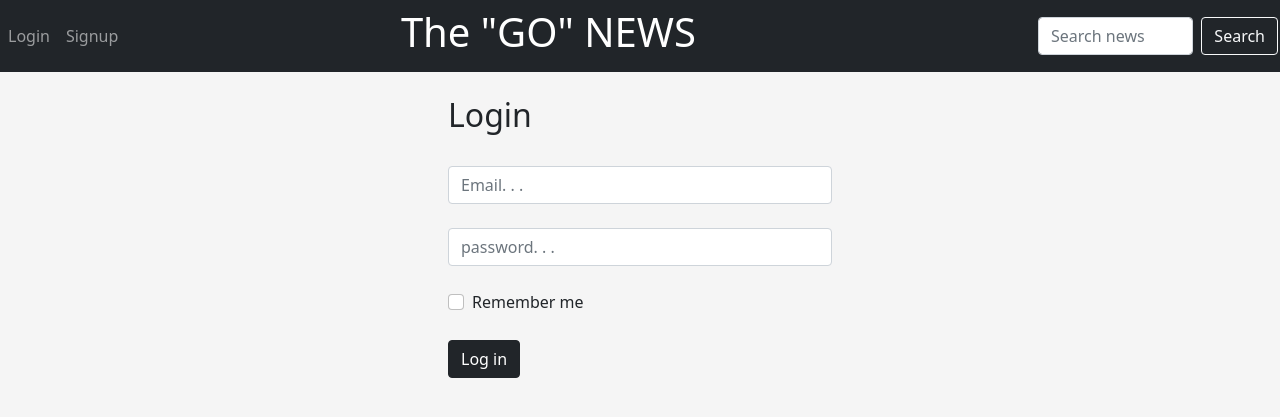
After one commit to glllom/news_portal, a Flask app: page /login in a window 1280 px wide. The commit adds this page. Shown: the top 417 px of the page. Run offline with Flask 2, Linux system fonts and the light colour scheme.

Commit message:
user_data, forms, weather: completed

```diff
--- a/app/forms.py
+++ b/app/forms.py
@@ -1,5 +1,5 @@
 from flask_wtf import FlaskForm
-from wtforms import StringField, EmailField, SubmitField, PasswordField
+from wtforms import StringField, EmailField, SubmitField, PasswordField, BooleanField
 from wtforms.validators import InputRequired, Email, EqualTo, Length
 
 
@@ -7,7 +7,7 @@ class RegistrationForm(FlaskForm):
     firstname = StringField("First Name: ", validators=[InputRequired('Please input your name.')])
     lastname = StringField("Last Name: ", validators=[InputRequired('Please input your last name.')])
     password = PasswordField("Password: ", validators=[InputRequired('Please input your password.'),
-                                                       Length(min=6, max=12, message="Length must be 6-12 symbols")])
+                                                       Length(min=6, max=16, message="Length must be 6-16 symbols")])
     confirm_password = PasswordField("Confirm Password: ", validators=[InputRequired('Please confirm your password.'),
                                                                    EqualTo('password', 'Passwords do not match.')])
     email = EmailField("Email: ", validators=[InputRequired('Please input your email.'), Email("Email incorrect")])
@@ -19,5 +19,6 @@ class RegistrationForm(FlaskForm):
 class LoginForm(FlaskForm):
     email = EmailField("Email: ", validators=[InputRequired('Please input your email.'), Email("Email incorrect")])
     password = PasswordField("Password: ", validators=[InputRequired('Please input your password.'),
-                                                       Length(min=6, max=12, message="Length must be 6-12 symbols")])
+                                                       Length(min=6, max=16, message="Length must be 6-16 symbols")])
+    remember = BooleanField('Remember me')
     submit = SubmitField("Log in")
--- a/app/routes.py
+++ b/app/routes.py
@@ -1,14 +1,70 @@
 from flask import flash, redirect, render_template, request, url_for
 from app import app, db
-from app.api import data_dict, get_news
-from app.forms import RegistrationForm
+from app.api import data_dict, find_city_id, get_news
+from app.forms import RegistrationForm, LoginForm
 from app.models import User_data
+from flask_login import LoginManager, login_user, login_required, logout_user
 
 
-@app.route('/', methods=['GET', 'POST'])
-def refresh_all(word=''):
+login_manager = LoginManager()
+login_manager.init_app(app)
+login_manager.login_view = 'login'
+
+@login_manager.user_loader
+def load_user(user_id):
+    return User_data.query.get(int(user_id))
+
+@app.route('/')
+def index(word=''):
+    get_news(word)
+    return render_template('index.html', data_dict=data_dict)
+
+
+
+
+@app.route('/login', methods=['GET', 'POST'])
+def login():
+    form = LoginForm()
+
+    if form.validate_on_submit():
+        user = User_data.query.filter_by(email=form.email.data).first()
+        city = find_city_id(user.location)
+        if user:
+            if user.password == form.password.data:
+                login_user(user, remember=form.remember.data)
+                return redirect(url_for('personalized_news', city_id=city))
+        flash('Invalid username or password')
+
+    return render_template('login.html', form=form)
+
+
+@app.route('/personalized_news/<city_id>')
+@login_required
+def personalized_news(city_id, word=''):
+    get_news(word)
+    return render_template('personalized_news.html', data_dict=data_dict, weather = city_id)
+
+
+@app.route('/signup', methods=['GET', 'POST'])
+def signup(word=''):
     get_news(word)
     form = RegistrationForm()
     if form.validate_on_submit():
-        return redirect(url_for('refresh_all'))
-    return render_template('index.html', data_dict=data_dict, form=form, current_user=current_user)
+        new_user = User_data(firstname=form.firstname.data, lastname=form.lastname.data, email=form.email.data, location=form.location.data, language=form.language.data, password=form.password.data,)
+
+        db.session.add(new_user)
+        db.session.commit()
+
+        flash('New user has been created!')
+        return redirect(url_for('login'))
+
+    return render_template('signup.html', form=form)
+
+
+
+
+@app.route('/logout')
+@login_required
+def logout():
+    logout_user()
+    return redirect(url_for('index'))
--- a/app/static/style.css
+++ b/app/static/style.css
@@ -20,8 +20,27 @@
 body {
     background-color: whitesmoke;
 }
+
+h1{
+    color: white;
+    text-align: center
+}
+
 header {
     position: relative;
+}
+
+/***********************HEADER*********************/
+.header {
+    display: inline;
+    margin-left: auto;
+    margin-right: 15%;
+
+}
+
+.search-news {
+    margin-right: 2px;
+    width: 240px;
 }
 
 /*Main Block*/
@@ -58,6 +77,7 @@ h6+p{
 .news-block{
     display: flex;
     margin: 10px;
+    height: 300px;
     background-color: lightgray;
     padding: 5px;
     border: 1px solid lightgray;
@@ -70,63 +90,21 @@ h6+p{
 }
 .news-block>img{
     max-width: 25%;
-}
-/* Login Form + Sign Up Form */
-.form-signin {
-    width: 450px;
-    background: whitesmoke;
-    text-align: center;
-    z-index: 3;
-    position: relative;
-}
-.field-row{
-    display: flex;
-    justify-content: space-between;
-}
-#signup-popup, #login-popup {
-    position: fixed;
-    background-color: rgba(0, 0, 0, 0.76);
-    width: 100%;
-    height: 100%;
-    top: 0;
-    left: 0;
-    display: flex;
-    justify-content: center;
-    align-items: center;
-    transition: opacity 500ms;
-    visibility: hidden;
-    opacity: 0;
-    z-index: 1;
+    max-height: 200px;
 }
 
-#signup-popup:target, #login-popup:target {
-  visibility: visible;
-  opacity: 1;
+/********************** Login Form + Sign Up Form **********************/
+form {
+    margin-left: 150px;
+    margin-right: 150px;
 }
 
-.close-popup {
-  top: 0;
-  right: 0;
-  bottom: 0;
-  left: 0;
-  opacity: 0;
-  display: block;
-  z-index: 2;
-  position: fixed;
-  cursor: pointer;
-}
-.form-signin .close-button {
-  position: absolute;
-  top: 0px;
-  right: 15px;
-  transition: all 200ms;
-  font-size: 30px;
-  font-weight: bold;
-  text-decoration: none;
-  color: #0d6efd;
-}
-.form-signin .close-button:hover {
-  color: #003893;
+
+.form-login {
+    display: block;
+    margin-left: auto;
+    margin-right: auto;
+    width: 30%;
 }
 
 
@@ -143,3 +121,8 @@ h6+p{
     height: 400px;
     background-position: center;
 }
+
+/*************widgets***************/
+#openweathermap-widget-22 {
+    margin-top: 50px;
+}
--- a/app/templates/base.html
+++ b/app/templates/base.html
@@ -5,99 +5,61 @@
     <meta charset="UTF-8">
     <meta http-equiv="X-UA-Compatible" content="IE=edge">
     <meta name="viewport" content="width=device-width, initial-scale=1.0">
-    <title>News</title>
+    <title>{% block title %}News{% endblock %}</title>
     <!-- favicon -->
     <link rel="shortcut icon" href="{{ url_for('static', filename='favicon.png') }}">
     <!-- BOOTSTRAP LINK -->
     <link href="https://cdn.jsdelivr.net/npm/bootstrap@5.1.3/dist/css/bootstrap.min.css" rel="stylesheet"
         integrity="sha384-1BmE4kWBq78iYhFldvKuhfTAU6auU8tT94WrHftjDbrCEXSU1oBoqyl2QvZ6jIW3" crossorigin="anonymous">
     <!-- Main CSS -->
-    <link rel="stylesheet" href="{{ url_for('static', filename='css/style.css') }}">
+    <link rel="stylesheet" href="{{ url_for('static', filename='style.css') }}">
 </head>
 
 <body>
+    {% block navbar %}
+    <nav class="navbar navbar-expand-lg navbar-dark bg-dark d-flex justify-content-center">
+        <div class="navbar-nav">
+            <a class="nav-link" href="{{ url_for('login') }}">Login</a>
+        </div>
+        <div class="navbar-nav">
+            <a class="nav-link" href="{{ url_for('signup') }}">Signup</a>
+        </div>
+        <div class="header">
+            <a href="{{ url_for('index') }}">
+                <h1>The "GO" NEWS</h1>
+            </a>
+        </div>
+        <form class="d-flex bg-dark search-news">
+            <input class="form-control me-2" type="search" placeholder="Search news" aria-label="Specify news">
+            <button class="btn btn-outline-light text-nowrap" type="submit">Search</button>
+        </form>
+    </nav>
+    {% endblock %}
+    {% block content %}
     <div class="container-fluid">
         <div class="row">
+            {% block leftsidebar %}
             <sidebar class="col-md-3 col-lg-2 d-md-block bg-light sidebar collapse ">
-                <section class="col-md-3 col-lg-2 d-md-block bg-light sidebar collapse sticky-top w-100 m-0 p-0">
-                    <header class="navbar navbar-primary w-100 m-0 p-0">
-                        <a class="navbar-brand col-md-3 col-lg-2" href="#">Good News</a>
-                    </header>
-                    <img src="../static/img/widgets_templates/currency.png" alt="" class="w-100 my-4">
-                    <img src="../static/img/widgets_templates/finance.png" alt="" class="w-100 my-4">
-                    <img src="../static/img/widgets_templates/covid.png" alt="" class="w-100 my-4">
-                </section>
+
             </sidebar>
-            <main class="col-md-6 ms-sm-auto col-lg-8 px-md-4">
+            {% endblock %}
+            <main class="col-md-6 ms-sm-auto col-lg-8 px-md-1">
                 <header class="navbar navbar-primary sticky-top text-danger p-0 m-0">
                     <h5 class="breaking-news mx-5 p-3 m-0">{{ data_dict['breaking_news_long_string'] }}</h5>
-                    <form class="d-flex bg-light w-100 p-2">
-                        <input class="form-control me-2" type="search" placeholder="Search" aria-label="Specify news">
-                        <button class="btn btn-outline-success text-nowrap" type="submit">Specify news</button>
-                    </form>
                 </header>
                 {% block news_container %}{% endblock %}
             </main>
+            {% block rightsidebar %}
             <sidebar class="col-md-3 col-lg-2 d-md-block bg-light sidebar collapse ">
-                <section class="col-md-3 col-lg-2 d-md-block bg-light sidebar collapse sticky-top w-100 m-0 p-0">
-                    <ul class="navbar-nav me-auto mb-2 mb-lg-0 d-flex flex-row">
-                        {% if current_user %}
 
-
-                        <li class="nav-item mx-2">
-                            <a class="nav-link btn btn-outline-danger py-1" href="">Log out</a>
-                        </li>
-                        {% else %}
-                        <li class="nav-item mx-2">
-                            <a class="nav-link btn btn-outline-primary py-1" href="#login-popup">Log in</a>
-                        </li>
-                        <li class="nav-item mx-2">
-                            <a class="nav-link btn btn-outline-warning py-1" href="#signup-popup">Sign up</a>
-                        </li>
-                        {% endif %}
-                    </ul>
-                    <img src="../static/img/widgets_templates/TranslationThumb.webp" alt="" class="w-100 my-4">
-                    <img src="../static/img/widgets_templates/screen.png" alt="" class="w-100 my-4">
-                    <img src="../static/img/widgets_templates/calendar.png" alt="" class="w-100 my-4">
-                </section>
             </sidebar>
+            {% endblock %}
         </div>
-    </div>
-    {#    Sign Up Form#}
-    <div id="signup-popup">
-        <div class="form-signin p-3 border border-primary border-2 rounded-2">
-            <form method="post" action="/#signup-popup">
-                {{ form.csrf_token() }}
-                <h4 class="h4 mb-3 fw-normal">Please sign up</h4>
-                {% if get_flashed_messages() | length > 0 %}
-                <p class="flashes">{{ get_flashed_messages()[0] }}</p>
-                {% endif %}
-                {% if current_user %}
-                {% set fields_to_show = ('email', 'password') %}
-                {% else %}
-                {% set fields_to_show = ('email', 'password','confirm_password','firstname','lastname','location','language') %}
-                {% endif %}
-                {% for field in form if field.name in fields_to_show %}
-
-                <div class="field-row">
-                    <p>{{ field.label() }}</p>
-                    <p>{{ field }}</p>
-                </div>
-                <p>
-                    {% for error in field.errors %}
-                <p class="error">{{ error }}</p>
-                {% endfor %}
-                </p>
-                {% endfor %}
-                <input class="w-100 btn btn-lg btn-warning my-1" id="signup-btn" type="submit" value="signup">
-                <a class="close-button" href="#">&times;</a>
-            </form>
-        </div>
-        <a href="#" class="close-popup"></a>
     </div>
     <script src="https://cdn.jsdelivr.net/npm/bootstrap@5.1.3/dist/js/bootstrap.bundle.min.js"
         integrity="sha384-ka7Sk0Gln4gmtz2MlQnikT1wXgYsOg+OMhuP+IlRH9sENBO0LRn5q+8nbTov4+1p" crossorigin="anonymous">
         </script>
+    {% endblock %}
 </body>
 
 </html>
--- /dev/null
+++ b/app/templates/login.html
@@ -0,0 +1,36 @@
+{% extends "base.html" %}
+{% block title %}Login{% endblock %}
+{% block content %}
+<br>
+<form class="form-login" method="POST">
+    <h2 class="form-login-heading">Login</h2>
+    {{ form.hidden_tag() }}
+    <br>
+    <div class="col">
+        <div class="col">
+            {{ form.email(class="form-control", id="email", placeholder="Email. . .") }}
+        </div>
+        <br>
+        <div class="col">
+            {{ form.password(class="form-control", id="password", placeholder="password. . .") }}
+        </div>
+        <br>
+        <div class="form-check">
+            <input class="form-check-input" type="checkbox" value="" id="flexCheckDefault">
+            <label class="form-check-label" for="flexCheckDefault">
+                Remember me
+            </label>
+        </div>
+    </div>
+    <br>
+    <div class="col-12">
+        {{ form.submit(class="btn btn-dark") }}
+    </div>
+    {% for message in get_flashed_messages() %}
+    <div class="alert alert-warning alert-dismissible fade show" role="alert">
+        <strong>{{ message }}</strong>
+        <button type="button" class="btn-close" data-bs-dismiss="alert" aria-label="Close"></button>
+    </div>
+    {% endfor %}
+</form>
+{% endblock %}
```
Also changed, not shown: app/api.py (+10 -6 lines), app/models.py (+7 -5 lines), app/templates/index.html (+22 -2 lines), app/templates/personalized_news.html (added, +53 -0 lines), app/templates/signup.html (added, +48 -0 lines), migrations/versions/1f976c769906_.py (added, +30 -0 lines), app/Users.db.
